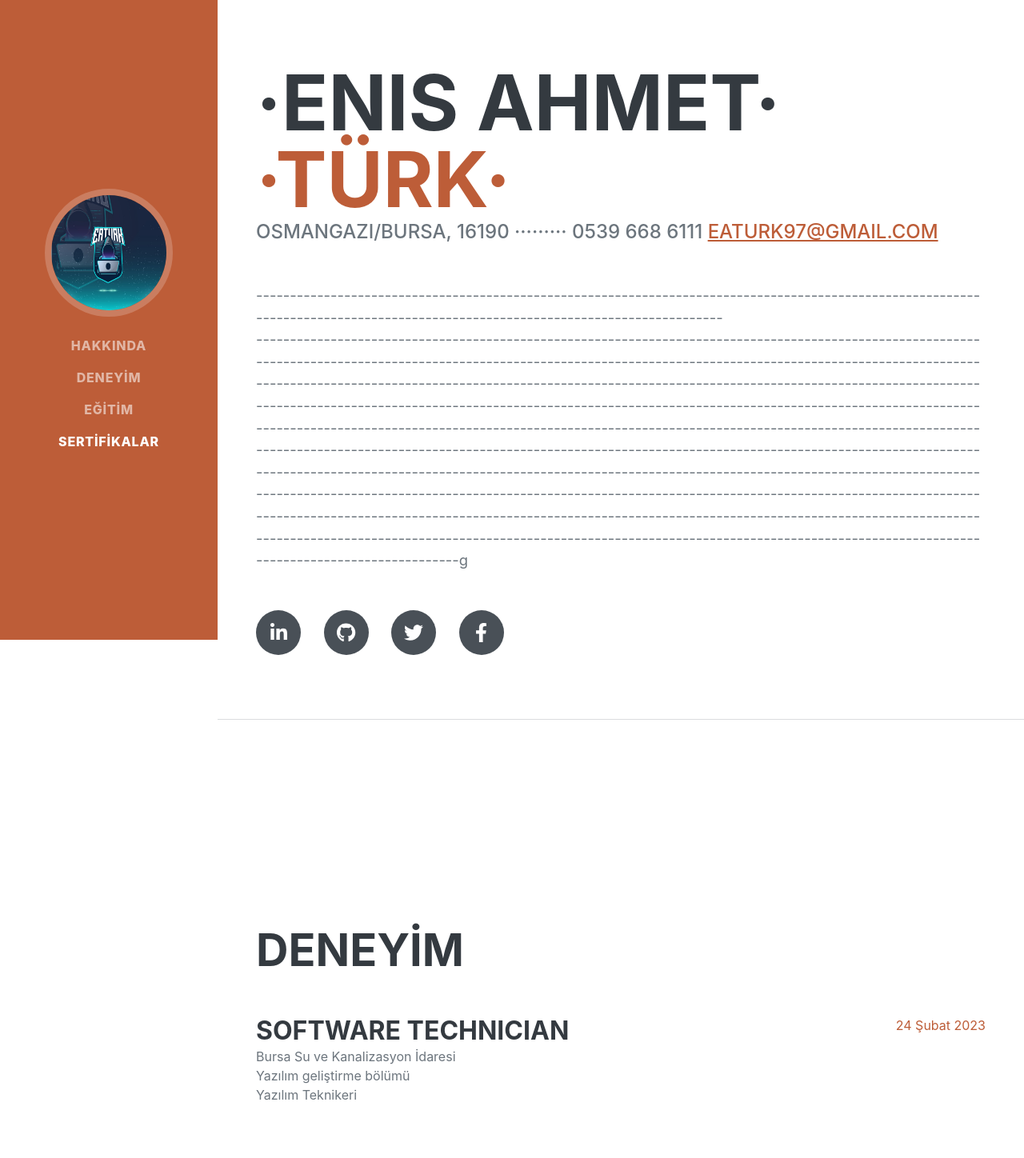
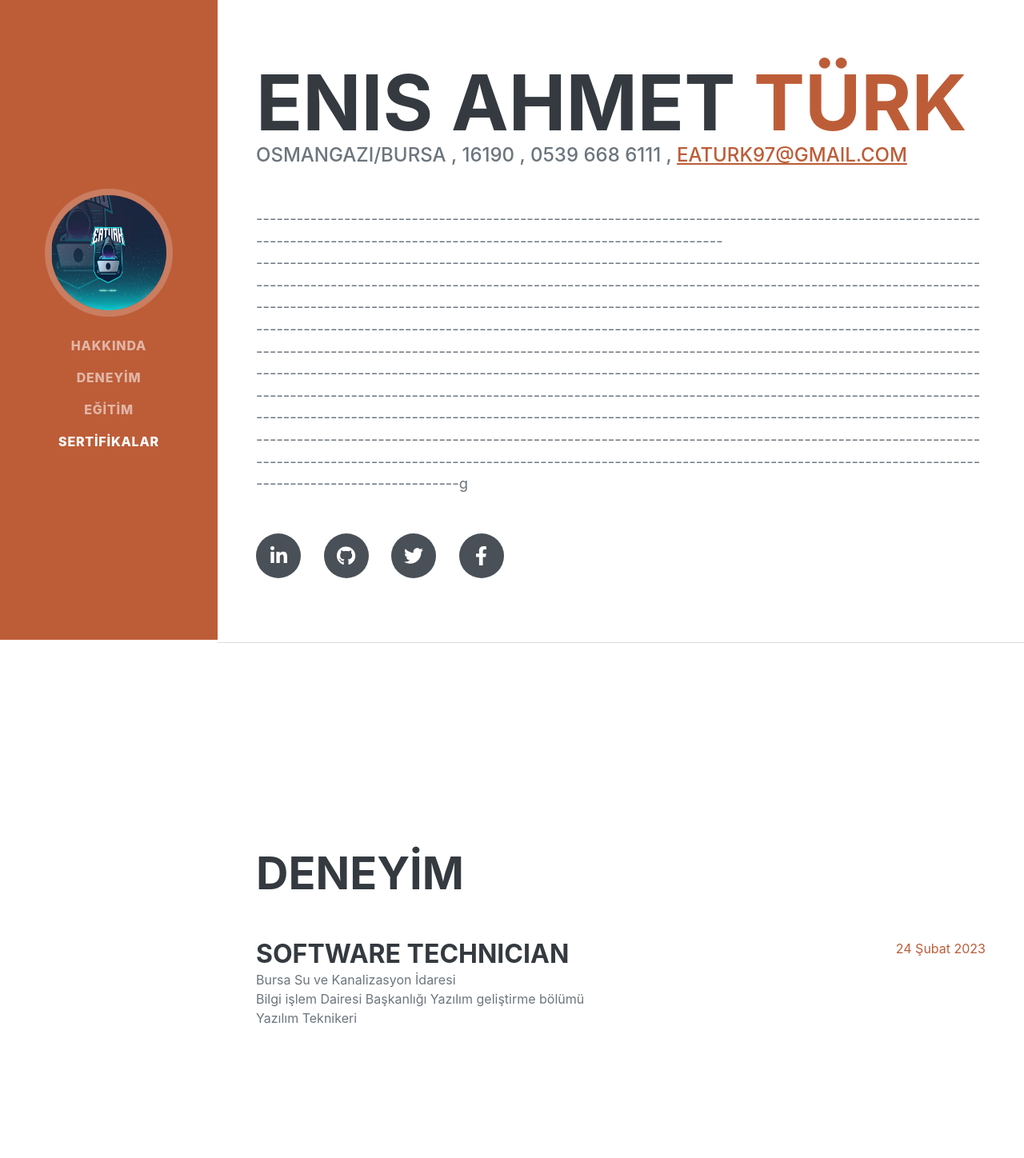
Before and after one commit to eaturks/ilkrepo, a plain HTML site: page index.html in a window 1280 px wide. Shown: the top 1448 px of the page at 80% size. Drawn offline with nearby package versions, Linux system fonts and the light colour scheme; a web font is replaced by a local one.

Commit message:
Değişiklik Yapıldı.

```diff
--- a/index.html
+++ b/index.html
@@ -16,7 +16,7 @@
         <link href="css/styles.css" rel="stylesheet" />
     </head>
     <body id="page-top">
-        <!-- Navigation-->
+        <!--  Navigation-->
         <nav class="navbar navbar-expand-lg navbar-dark bg-primary fixed-top" id="sideNav">
             <a class="navbar-brand js-scroll-trigger" href="#page-top">
                 <span class="d-block d-lg-none">Enis Ahmet TÜRK</span>
@@ -40,11 +40,11 @@
             <section class="resume-section" id="about">
                 <div class="resume-section-content">
                     <h1 class="mb-0">
-                        ·Enis Ahmet·
-                        <span class="text-primary">·TÜRK·</span>
+                        Enis Ahmet
+                        <span class="text-primary">TÜRK</span>
                     </h1>
                     <div class="subheading mb-5">
-                        Osmangazi/BURSA, 16190 ········· 0539 668 6111
+                        Osmangazi/BURSA , 16190 , 0539 668 6111  ,
                         <a href="mailto:name@email.com">eaturk97@gmail.com</a>
                     </div>
                     <p class="lead mb-5">--------------------------------------------------------------------------------------------------------------------------------------------------------------------------------<br>--------------------------------------------------------------------------------------------------------------------------------------------------------------------------------------------------------------------------------------------------------------------------------------------------------------------------------------------------------------------------------------------------------------------------------------------------------------------------------------------------------------------------------------------------------------------------------------------------------------------------------------------------------------------------------------------------------------------------------------------------------------------------------------------------------------------------------------------------------------------------------------------------------------------------------------------------------------------------------------------------------------------------------------------------------------------------------------------------------------------------------------------g
@@ -67,7 +67,7 @@
                         <div class="flex-grow-1">
                             <h3 class="mb-0">SOFTWARE TECHNICIAN</h3>
 
-                            <p>Bursa Su ve Kanalizasyon İdaresi <br>Yazılım geliştirme bölümü <br> Yazılım Teknikeri</p>
+                            <p>Bursa Su ve Kanalizasyon İdaresi <br>Bilgi işlem Dairesi Başkanlığı Yazılım geliştirme bölümü <br> Yazılım Teknikeri</p>
                         </div>
                         <div class="flex-shrink-0"><span class="text-primary">24 Şubat 2023
 
@@ -112,6 +112,7 @@
                         <li>
                             <span class="fa-li"><i class="fas fa-trophy text-warning"></i></span>
                             Yazılım Uzmanlığı
+
                         </li>
                         <li>
                             <span class="fa-li"><i class="fas fa-trophy text-warning"></i></span>
@@ -130,7 +131,7 @@
 
                         <li>
                             <span class="fa-li"><i class="fas fa-trophy text-warning"></i></span>
-                           Bursa Büyükşehir Belediyesi Yazılıma Başlangıç Sertifikası🎉🎯
+                           Bursa Büyükşehir Belediyesi Yazılıma Başlangıç Sertifikası🎉
 
                         </li>
                     </ul>
```
